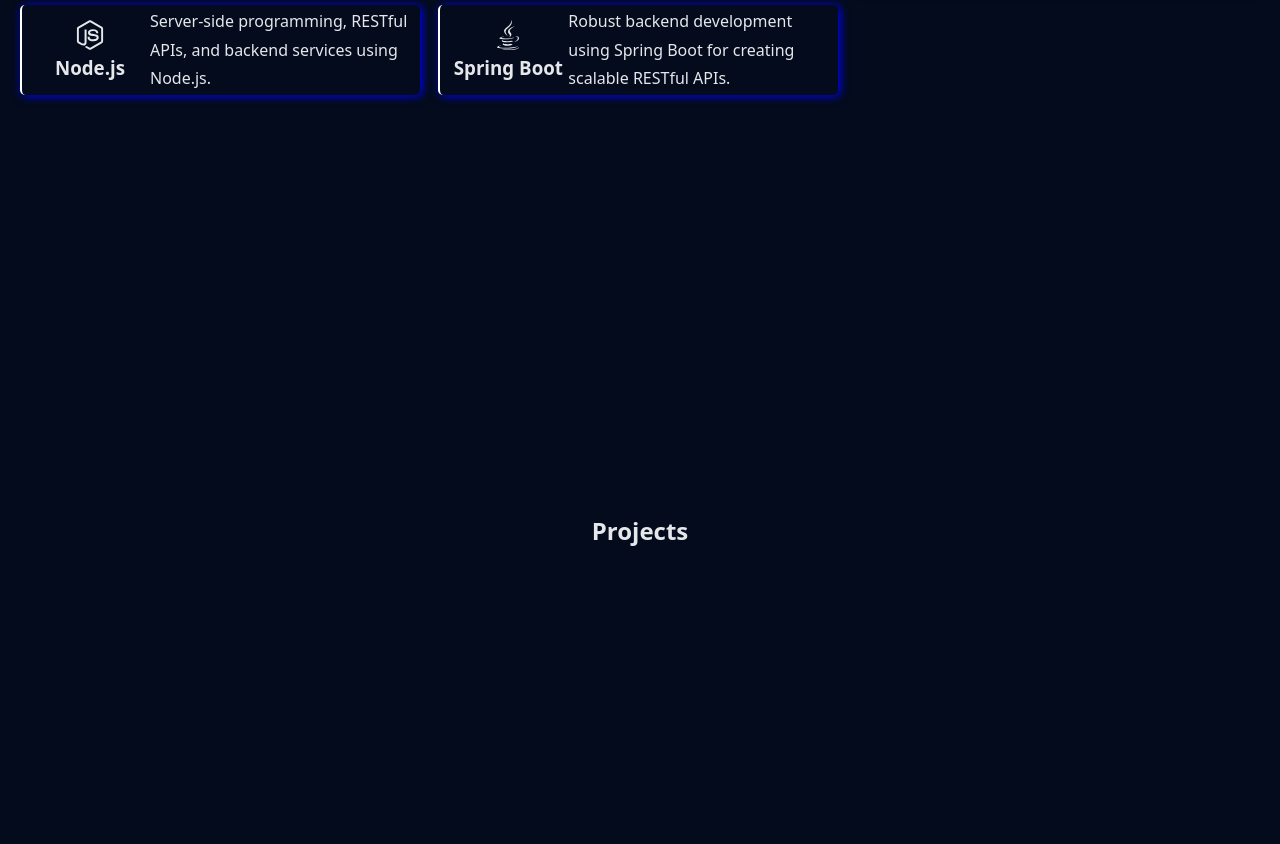
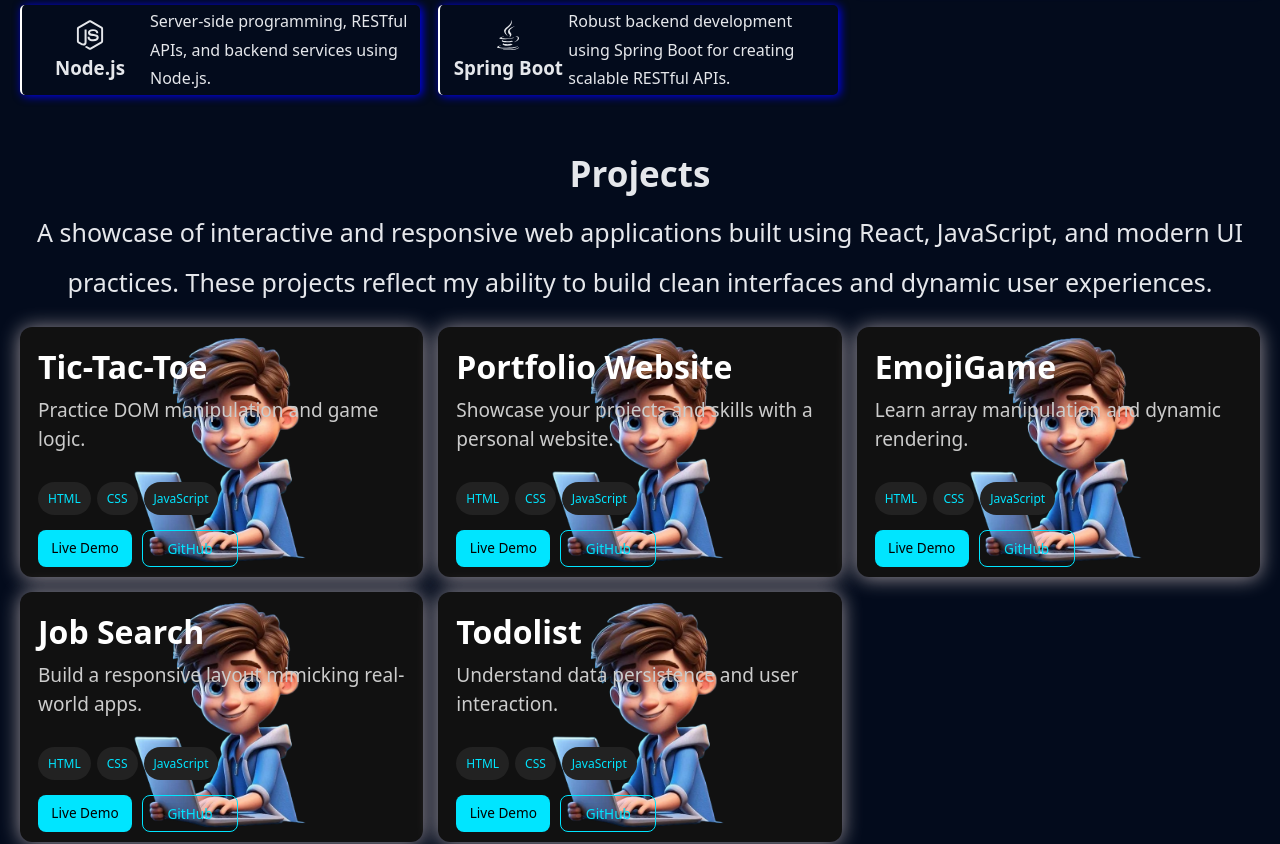
Before and after one commit to Sadik1433/SadikPortfolio, a React (Vite) app: page / in a window 1280 px wide. Shown: the part 1540-2384 px from the top of the page. Built offline with nearby package versions, Linux system fonts and the light colour scheme.

Commit message:
project section

```diff
--- a/src/App.css
+++ b/src/App.css
@@ -36,3 +36,14 @@
   --button-text-color: #020617;
   --shadow: rgba(94, 234, 212, 0.35);
 }
+
+body{
+  overflow: hidden;
+  overflow-y: scroll;
+}
+::-webkit-scrollbar {
+  display: none;
+}
+li{
+  list-style: none;
+}
--- a/src/App.jsx
+++ b/src/App.jsx
@@ -12,7 +12,7 @@ import Service from "./Component/Service";
 const App = () => {
 
   useEffect(() => {
-    AOS.init({ duration: 1500, once: true });
+    AOS.init({ duration: 1500, once: false, easing: "ease-in-out", mirror: true });
   }, []);
 
   return (
--- a/src/Component/CssFile/navbar.css
+++ b/src/Component/CssFile/navbar.css
@@ -63,9 +63,10 @@
   color: var(--text-color);
   background: transparent;
   border-radius: 2px;
+  border-bottom: 1px solid var(--text-color);
   box-shadow:
-    inset 0px 0px 0px rgba(12, 174, 219, 0.895),
-    inset -0px -10px 18px rgba(8, 221, 232, 0.7);
+    0px 5px 2px rgba(12, 174, 219, 0.895);
+    /* inset -0px -10px 18px rgba(8, 221, 232, 0.7); */
   transition: all 1s ease-in-out;
   cursor: pointer;
 }
--- a/src/Component/CssFile/project.css
+++ b/src/Component/CssFile/project.css
@@ -1,9 +1,118 @@
-.project-section{
-    min-height: 100vh;
-    max-height: min-content;
-    background-color: var(--bg-color);
-    color: var(--text-color);
-    display: flex;
-    justify-content: space-around;
-    align-items: center;
+.project-section {
+  min-height: 100vh;
+  max-height: min-content;
+  background-color: var(--bg-color);
+  color: var(--text-color);
+  padding: 10px 20px;
 }
+.project-para-container {
+  display: flex;
+  flex-direction: column;
+  margin: 10px auto;
+}
+.project-header {
+  text-align: center;
+  font-size: 35px;
+}
+.project-para {
+  text-align: center;
+  font-size: 25px;
+  font-weight: semi-bold;
+  line-height: 50px;
+  margin: 10px auto;
+}
+.projects-grid {
+  display: grid;
+  grid-template-columns: repeat(auto-fit, minmax(300px, 1fr));
+  gap: 15px;
+}
+.project-card {
+  position: relative;
+  width: 320px;
+  background: #111;
+  border-radius: 16px;
+  overflow: hidden;
+  box-shadow: 0 1px 20px rgba(232, 217, 217, 0.671);
+  transition: transform 0.4s ease, box-shadow 0.4s ease;
+}
+
+.project-card:hover {
+  transform: translateY(-10px) scale(1.02);
+  box-shadow: 0 20px 40px rgba(0,0,0,0.6);
+}
+
+.project-image img {
+  width: 100%;
+  height: 200px;
+  object-fit: cover;
+}
+
+.project-content {
+  padding: 18px;
+  color: #fff;
+}
+
+.project-content h3 {
+  font-size: 2rem;
+  margin-bottom: 8px;
+}
+
+.project-content p {
+  font-size: 1.19rem;
+  color: #ccc;
+  line-height: 1.5;
+}
+
+.project-tags {
+  margin: 12px 0;
+  position: absolute;
+  bottom: 50px;
+}
+
+.project-tags span {
+  display: inline-block;
+  background: #222;
+  color: #00e5ff;
+  padding: 8px 10px;
+  border-radius: 20px;
+  font-size: 0.75rem;
+  margin-right: 6px;
+}
+
+.project-actions {
+  width: 200px;
+  position: absolute;
+  bottom: 10px;
+  display: flex;
+  gap: 10px;
+  margin-top: 14px;
+}
+
+.btn {
+  flex: 1;
+  text-align: center;
+  padding: 8px 0;
+  border-radius: 8px;
+  font-size: 0.85rem;
+  text-decoration: none;
+  transition: all 0.3s ease;
+}
+
+.btn.primary {
+  background: #00e5ff;
+  color: #000;
+}
+
+.btn.primary:hover {
+  background: #00bcd4;
+}
+
+.btn.outline {
+  border: 1px solid #00e5ff;
+  color: #00e5ff;
+}
+
+.btn.outline:hover {
+  background: #00e5ff;
+  color: #000;
+}
--- a/src/Component/Hero.jsx
+++ b/src/Component/Hero.jsx
@@ -45,8 +45,8 @@ const socialData = [
 const Hero = () => {
   return (
     <section id="hero" className="hero-container">
-      <div className="content-container">
-        <div className="header-section" data-aos="fade-right">
+      <div className="content-container" >
+        <div className="header-section" data-aos="fade-right" >
           <div className="name-section">
             <span className="text-content">Hi, I am</span>
             <br />
--- a/src/Component/Project.jsx
+++ b/src/Component/Project.jsx
@@ -1,9 +1,97 @@
 import "./CssFile/project.css";
+import profile from "./assets/avatar.png";
+
+const projectData = [
+  {
+    id: 1,
+    title: "Tic-Tac-Toe",
+    description: "Practice DOM manipulation and game logic.",
+    languages: ["HTML", "CSS", "JavaScript"],
+    gitHub: "#",
+    liveDemo: "#",
+  },
+  {
+    id: 2,
+    title: "Portfolio Website",
+    description: "Showcase your projects and skills with a personal website.",
+    languages: ["HTML", "CSS", "JavaScript"],
+    gitHub: "#",
+    liveDemo: "https://sadikportfolio.netlify.app/",
+  },
+  {
+    id: 3,
+    title: "EmojiGame",
+    description: "Learn array manipulation and dynamic rendering.",
+    languages: ["HTML", "CSS", "JavaScript"],
+    gitHub: "#",
+    liveDemo: "#",
+  },
+  {
+    id: 4,
+    title: "Job Search",
+    description: "Build a responsive layout mimicking real-world apps.",
+    languages: ["HTML", "CSS", "JavaScript"],
+    gitHub: "#",
+    liveDemo: "#",
+  },
+  {
+    id: 5,
+    title: "Todolist",
+    description: "Understand data persistence and user interaction.",
+    languages: ["HTML", "CSS", "JavaScript"],
+    gitHub: "#",
+    liveDemo: "#",
+  },
+];
 
 const Project = () => {
   return (
     <section id="project" className="project-section">
-      <h1>Projects</h1>
+      <div className="project-para-container">
+        <h1 className="project-header">Projects</h1>
+        <p className="project-para">
+          A showcase of interactive and responsive web applications built using
+          React, JavaScript, and modern UI practices. These projects reflect my
+          ability to build clean interfaces and dynamic user experiences.
+        </p>
+      </div>
+      <ul className="projects-grid">
+        {projectData.map((project, index) => (
+          <li
+            class="project-card"
+            key={index}
+            style={{
+              backgroundImage: `url(${profile})`,
+              backgroundSize: "contain",
+              backgroundPosition: "center",
+              backgroundRepeat: "no-repeat",
+              height: "250px",
+              width: "100%",
+              borderRadius: "12px",
+            }}
+          >
+            <div class="project-content">
+              <h3>{project.title}</h3>
+              <p>{project.description}</p>
+
+              <div class="project-tags">
+                <span>{project.languages[0]}</span>
+                <span>{project.languages[1]}</span>
+                <span>{project.languages[2]}</span>
+              </div>
+
+              <div class="project-actions">
+                <a href={project.liveDemo} class="btn primary">
+                  Live Demo
+                </a>
+                <a href="" class="btn outline">
+                  GitHub
+                </a>
+              </div>
+            </div>
+          </li>
+        ))}
+      </ul>
     </section>
   );
 };
--- a/src/Component/Service.jsx
+++ b/src/Component/Service.jsx
@@ -10,15 +10,17 @@ import {
   FaPlug,
 } from "react-icons/fa";
 
+const aosAnimations = ["fade-up", "fade-right", "fade-left", "zoom-in"];
+
 const servicesData = [
   {
-    icon: <FaCode size={30}/>,
+    icon: <FaCode size={30} />,
     title: "Frontend Development",
     description:
       "Building responsive and dynamic user interfaces using React, HTML, and CSS.",
   },
   {
-    icon: <FaMobileAlt size={30}/>,
+    icon: <FaMobileAlt size={30} />,
     title: "Mobile Optimization",
     description:
       "Creating mobile-first designs and ensuring cross-device compatibility.",
@@ -51,25 +53,30 @@ const servicesData = [
 
 const Services = () => {
   return (
-    <section id="service" className="service-section" data-aos="fade-right">
+    <section id="service" className="service-section">
       <div className="service-header">
         <h2 className="services-heading">Services</h2>
       </div>
-      <div className="service-container">
+      <div className="service-container" data-aos="fade-right">
         <ul className="services-grid">
           {servicesData.map((service, index) => (
-            <li key={index} className="service-card">
+            <li
+              key={index}
+              className="service-card"
+              data-aos={aosAnimations[index % aosAnimations.length]}
+              data-aos-delay={index * 100}
+            >
               <div className="service-icon">
                 <span>{service.icon}</span>
               </div>
               <div className="service-content">
-              <h3>{service.title}</h3>
-              <p>{service.description}</p>
+                <h3>{service.title}</h3>
+                <p>{service.description}</p>
               </div>
             </li>
           ))}
         </ul>
-        <div className="service-image">
+        <div className="service-image" data-aos="fade-left">
           <img src={image} alt="service-image" className="service-img" />
         </div>
       </div>
--- a/src/Component/Skills.jsx
+++ b/src/Component/Skills.jsx
@@ -8,6 +8,8 @@ import {
   FaNodeJs,
   FaDatabase,
 } from "react-icons/fa";
+
+const aosAnimations = ["fade-right", "fade-left"];
 
 const skills = [
   {
@@ -87,7 +89,7 @@ const Skills = () => {
       <div className="skills-header-container">
         <h1>Skills</h1>
       </div>
-      <div className="skills-section">
+      <div className="skills-section" data-aos="fade-up">
         <div className="about-section">
           <h1 className="about-header">About Me</h1>
           <p className="skills-para">
@@ -104,8 +106,13 @@ const Skills = () => {
         </div>
         <div className="education">
           <h1 className="edu-head">Education</h1>
-          {educationData.map((each, i) => (
-            <li key={i} className="list-degree">
+          {educationData.map((each, index) => (
+            <li
+              key={index}
+              className="list-degree"
+              data-aos={aosAnimations[index % aosAnimations.length]}
+              data-aos-delay={index * 100}
+            >
               <h4 className="course-name">{each.degree}</h4>
               <p className="clg-name">{each.institution}</p>
               <span className="year">{each.year}</span>
@@ -115,7 +122,8 @@ const Skills = () => {
       </div>
       <ul className="skills-icons-container">
         {skills.map((skill, index) => (
-          <li className="skill-card" key={index}>
+          <li className="skill-card" key={index}
+              data-aos={aosAnimations[index % aosAnimations.length]}>
             <div className="icon-container">
               <span>{skill.icon}</span>
               <h3>{skill.title}</h3>
```
